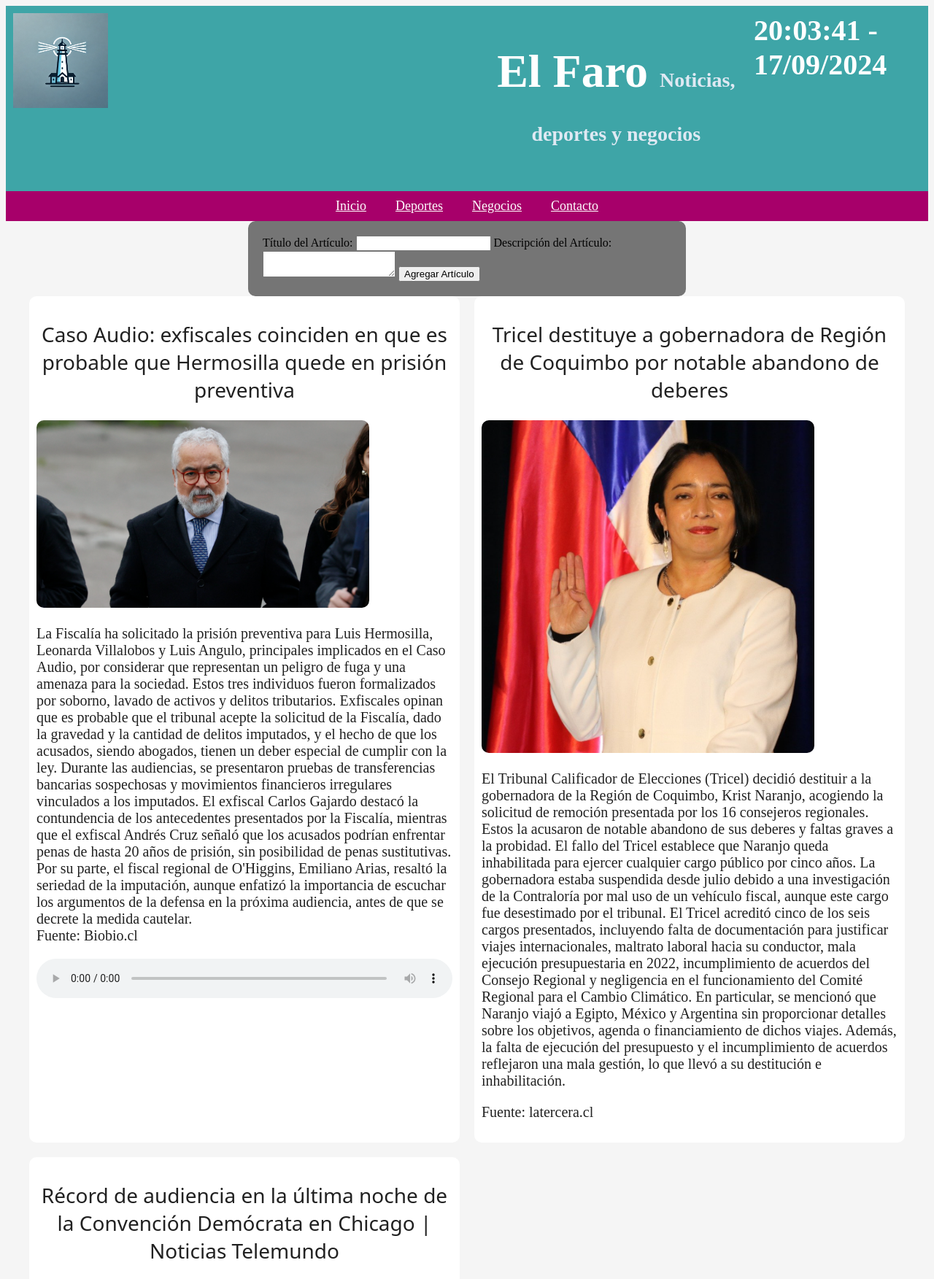
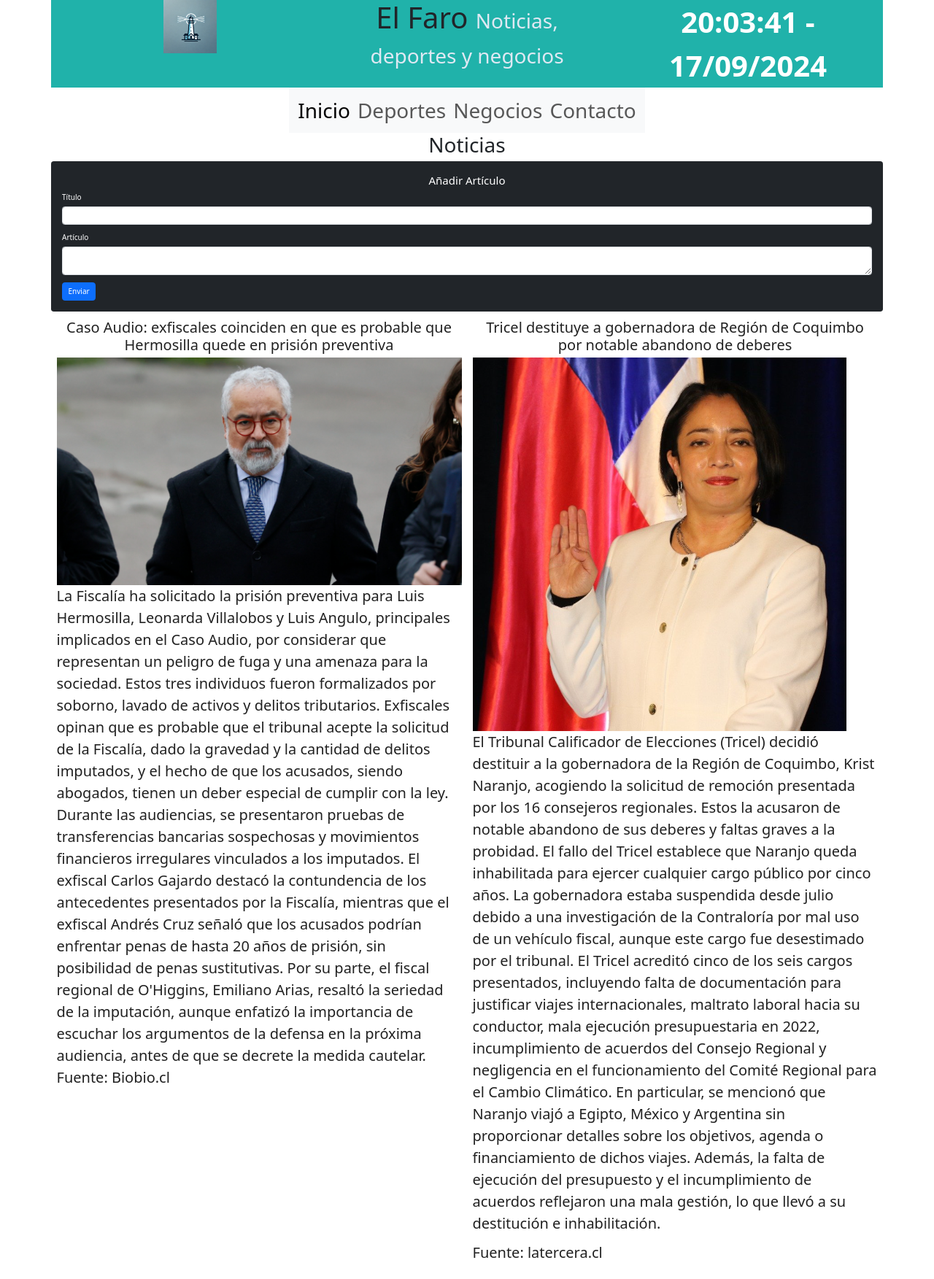
Before and after one commit to SinnsykFG/PRO301-Felipe_Gomez_S2, a PHP site: page / in a window 1280 px wide. Shown: the top 1753 px of the page at 73% size. Run offline with PHP 8.4, Linux system fonts and the light colour scheme; some web fonts are replaced.

Commit message:
Semana 5

```diff
--- a/Index.html
+++ b/Index.html
@@ -9,42 +9,71 @@
     <link href="https://fonts.googleapis.com/css2?family=Bungee+Tint&family=New+Amsterdam&display=swap" rel="stylesheet">
     <title>El Faro</title>
     <link rel="stylesheet" type="text/css" href="css/style.css">
+    <link href="https://cdn.jsdelivr.net/npm/bootstrap@5.3.3/dist/css/bootstrap.min.css" rel="stylesheet" integrity="sha384-QWTKZyjpPEjISv5WaRU9OFeRpok6YctnYmDr5pNlyT2bRjXh0JMhjY6hW+ALEwIH" crossorigin="anonymous">
 </head>
 <body onload="actReloj()">
-    <header class="header">
+    <header>
+        <div class="container text-center" style="background-color: lightseagreen">
+            <div class="row">
+              <div class="col-4">
                 <a href="index.html">
                     <img class="header-logo" src="img/El_faro.webp" alt="logo">
                 </a>
-        <h1>
-        El Faro <span>Noticias, deportes y negocios</span>
-        </h1>
+              </div>
+              <div class="col">
+                <h1 style="font-size: 4rem">El Faro <span>Noticias, deportes y negocios</span></h1>
+              </div>
+              <div class="col">
                 <div id="reloj"></div>
+              </div>
+            </div>
+        </div>
     </header>
 
     <div class="nav-bg">
-        <nav class="navegacion">
-            <a class="navegacion__enlace" href="index.html">Inicio</a>
-            <a class="navegacion__enlace" href="deportes.html">Deportes</a>
-            <a class="navegacion__enlace" href="negocios.html">Negocios</a>
-            <a class="navegacion__enlace" href="contacto.html">Contacto</a>
+        <nav class="navbar navbar-expand-lg bg-body-tertiary navbar" style="font-size: 2.8rem;">
+            <div class="container-fluid">
+              <div class="collapse navbar-collapse" id="navbarNavAltMarkup">
+                <div class="navbar-nav">
+                  <a class="nav-link active" aria-current="page" href="Index.html">Inicio</a>
+                  <a class="nav-link" href="deportes.html">Deportes</a>
+                  <a class="nav-link" href="negocios.html">Negocios</a>
+                  <a class="nav-link" href="contacto.html">Contacto</a>
+                </div>
+              </div>
+            </div>
           </nav>
     </div>
-    <form class="formulario">
-        <label for="title">Título del Artículo:</label>
-        <input type="text" id="title" name="title" required>
 
-        <label for="description">Descripción del Artículo:</label>
-        <textarea id="description" name="description" required></textarea>
 
-        <button type="submit">Agregar Artículo</button>
+
+    <main>
+    <div class="container">
+        <div class="row">
+            <h2 class="new-amsterdam" style="font-size: 2.8rem">Noticias</h2>
+        </div>
+        <div class="row">
+            <form class="formulario bg-dark text-white p-4 rounded">
+                <fieldset>
+                    <legend class="text-center">Añadir Artículo</legend>
+                    <div class="mb-3">
+                        <label for="nombre" class="form-label">Título</label>
+                        <input type="text" class="form-control input-text" id="nombre">
+                    </div>
+                    <div class="mb-3">
+                        <label for="mensaje" class="form-label">Artículo</label>
+                        <textarea class="form-control input-text" id="mensaje"></textarea>
+                    </div>
+                    <button type="submit" class="boton btn btn-primary">Enviar</button>
+                </fieldset>
             </form>
-    <main class="contenedor">
-        <div class="grid-noticias">
+        </div>
 
-            <div class="noticia">
+        <div class="row">
+            <div class="col noticia">
                 <h2 class="bungee-tint-regular">Caso Audio: exfiscales coinciden en que es probable que Hermosilla quede en prisión preventiva</h2>
-                <img class="img-noticia" src="img/hermosilla.jpg" alt="luis-hermosilla">
-                <p class="cuerpo-noticia">La Fiscalía ha solicitado la prisión preventiva para Luis Hermosilla, Leonarda Villalobos y Luis Angulo, principales implicados en el
+                <img src="img/hermosilla.jpg" alt="Hermosilla" class="img-fluid">
+            <p>La Fiscalía ha solicitado la prisión preventiva para Luis Hermosilla, Leonarda Villalobos y Luis Angulo, principales implicados en el
                 Caso Audio, por considerar que representan un peligro de fuga y una amenaza para la sociedad. Estos tres individuos fueron formalizados
                 por soborno, lavado de activos y delitos tributarios. Exfiscales opinan que es probable que el tribunal acepte la solicitud de la Fiscalía,
                 dado la gravedad y la cantidad de delitos imputados, y el hecho de que los acusados, siendo abogados, tienen un deber especial de cumplir
@@ -54,16 +83,12 @@
                 sustitutivas. Por su parte, el fiscal regional de O'Higgins, Emiliano Arias, resaltó la seriedad de la imputación, aunque enfatizó la
                 importancia de escuchar los argumentos de la defensa en la próxima audiencia, antes de que se decrete la medida cautelar. <br>Fuente: Biobio.cl</br>
             </p>
-                <audio controls class="audio-fiscal">
-                    <source src="audios/audio-fiscal.mp3" type="audio/mpeg">
-                    Su navegador no soporte archivos de audio.
-
         </div>
-
-                <div class="noticia">
+        <div class="col noticia">
             <h2 class="bungee-tint-regular">Tricel destituye a gobernadora de Región de Coquimbo por notable abandono de deberes</h2>
-                    <img class="img-noticia" src="img/kris-naranjo.png" alt="kris-naranjo">
-                    <p class="cuerpo-noticia">El Tribunal Calificador de Elecciones (Tricel) decidió destituir a la gobernadora de la Región de Coquimbo, Krist Naranjo, acogiendo
+            <img src="img/kris-naranjo.png" alt="Naranjo" class="img-fluid">
+            <p>
+                El Tribunal Calificador de Elecciones (Tricel) decidió destituir a la gobernadora de la Región de Coquimbo, Krist Naranjo, acogiendo
                 la solicitud de remoción presentada por los 16 consejeros regionales. Estos la acusaron de notable abandono de sus deberes y faltas
                 graves a la probidad. El fallo del Tricel establece que Naranjo queda inhabilitada para ejercer cualquier cargo público por cinco años.
                 La gobernadora estaba suspendida desde julio debido a una investigación de la Contraloría por mal uso de un vehículo fiscal, aunque
@@ -78,8 +103,13 @@
                 Fuente: latercera.cl
             </p>
 
+        </p>
     </div>
-                <div class="noticia">
+
+
+</div>
+<div class="row ">
+    <div class="col text-center noticia">
                 <h2 class="bungee-tint-regular">Récord de audiencia en la última noche de la Convención Demócrata en Chicago | Noticias Telemundo</h2>
                         <div class="cuerpo-noticia">
                             <iframe width="560" height="315" src="https://www.youtube.com/embed/Bx1MZLQan8g?si=aVhT7E3MTwot9nGA" title="YouTube video player" frameborder="0" allow="accelerometer; autoplay; clipboard-write; encrypted-media; gyroscope; picture-in-picture; web-share" referrerpolicy="strict-origin-when-cross-origin" allowfullscreen></iframe>
@@ -87,13 +117,14 @@
                         <p>Fuente: Noticias Telemundo</p>
                     </div>
                 </div>
-
-    </main>
+            </div>
+        </div>
         <script src="./js/script.js"></script>
     </body>
-<footer>
-    <div class="footer">
-        <p>El Faro - Todos los derechos reservados</p>
+</main>
+<footer class="footer text-center">
+    <div class="card text-bg-dark mb-3" style="max-width: 18rem;">
+        <h2><span>&copy;</span>El Faro - Todos los derechos reservados</h2>
     </div>
 </footer>
 
--- a/css/style.css
+++ b/css/style.css
@@ -1,4 +1,123 @@
-:root{
+
+    :root,
+[data-bs-theme=light] {
+  --bs-blue: #0d6efd;
+  --bs-indigo: #6610f2;
+  --bs-purple: #6f42c1;
+  --bs-pink: #d63384;
+  --bs-red: #dc3545;
+  --bs-orange: #fd7e14;
+  --bs-yellow: #ffc107;
+  --bs-green: #198754;
+  --bs-teal: #20c997;
+  --bs-cyan: #0dcaf0;
+  --bs-black: #000;
+  --bs-white: #fff;
+  --bs-gray: #6c757d;
+  --bs-gray-dark: #343a40;
+  --bs-gray-100: #f8f9fa;
+  --bs-gray-200: #e9ecef;
+  --bs-gray-300: #dee2e6;
+  --bs-gray-400: #ced4da;
+  --bs-gray-500: #adb5bd;
+  --bs-gray-600: #6c757d;
+  --bs-gray-700: #495057;
+  --bs-gray-800: #343a40;
+  --bs-gray-900: #212529;
+  --bs-primary: #0d6efd;
+  --bs-secondary: #6c757d;
+  --bs-success: #198754;
+  --bs-info: #0dcaf0;
+  --bs-warning: #ffc107;
+  --bs-danger: #dc3545;
+  --bs-light: #f8f9fa;
+  --bs-dark: #212529;
+  --bs-primary-rgb: 13, 110, 253;
+  --bs-secondary-rgb: 108, 117, 125;
+  --bs-success-rgb: 25, 135, 84;
+  --bs-info-rgb: 13, 202, 240;
+  --bs-warning-rgb: 255, 193, 7;
+  --bs-danger-rgb: 220, 53, 69;
+  --bs-light-rgb: 248, 249, 250;
+  --bs-dark-rgb: 33, 37, 41;
+  --bs-primary-text-emphasis: #052c65;
+  --bs-secondary-text-emphasis: #2b2f32;
+  --bs-success-text-emphasis: #0a3622;
+  --bs-info-text-emphasis: #055160;
+  --bs-warning-text-emphasis: #664d03;
+  --bs-danger-text-emphasis: #58151c;
+  --bs-light-text-emphasis: #495057;
+  --bs-dark-text-emphasis: #495057;
+  --bs-primary-bg-subtle: #cfe2ff;
+  --bs-secondary-bg-subtle: #e2e3e5;
+  --bs-success-bg-subtle: #d1e7dd;
+  --bs-info-bg-subtle: #cff4fc;
+  --bs-warning-bg-subtle: #fff3cd;
+  --bs-danger-bg-subtle: #f8d7da;
+  --bs-light-bg-subtle: #fcfcfd;
+  --bs-dark-bg-subtle: #ced4da;
+  --bs-primary-border-subtle: #9ec5fe;
+  --bs-secondary-border-subtle: #c4c8cb;
+  --bs-success-border-subtle: #a3cfbb;
+  --bs-info-border-subtle: #9eeaf9;
+  --bs-warning-border-subtle: #ffe69c;
+  --bs-danger-border-subtle: #f1aeb5;
+  --bs-light-border-subtle: #e9ecef;
+  --bs-dark-border-subtle: #adb5bd;
+  --bs-white-rgb: 255, 255, 255;
+  --bs-black-rgb: 0, 0, 0;
+  --bs-font-sans-serif: system-ui, -apple-system, "Segoe UI", Roboto, "Helvetica Neue", "Noto Sans", "Liberation Sans", Arial, sans-serif, "Apple Color Emoji", "Segoe UI Emoji", "Segoe UI Symbol", "Noto Color Emoji";
+  --bs-font-monospace: SFMono-Regular, Menlo, Monaco, Consolas, "Liberation Mono", "Courier New", monospace;
+  --bs-gradient: linear-gradient(180deg, rgba(255, 255, 255, 0.15), rgba(255, 255, 255, 0));
+  --bs-body-font-family: var(--bs-font-sans-serif);
+  --bs-body-font-size: 1rem;
+  --bs-body-font-weight: 400;
+  --bs-body-line-height: 1.5;
+  --bs-body-color: #212529;
+  --bs-body-color-rgb: 33, 37, 41;
+  --bs-body-bg: #fff;
+  --bs-body-bg-rgb: 255, 255, 255;
+  --bs-emphasis-color: #000;
+  --bs-emphasis-color-rgb: 0, 0, 0;
+  --bs-secondary-color: rgba(33, 37, 41, 0.75);
+  --bs-secondary-color-rgb: 33, 37, 41;
+  --bs-secondary-bg: #e9ecef;
+  --bs-secondary-bg-rgb: 233, 236, 239;
+  --bs-tertiary-color: rgba(33, 37, 41, 0.5);
+  --bs-tertiary-color-rgb: 33, 37, 41;
+  --bs-tertiary-bg: #f8f9fa;
+  --bs-tertiary-bg-rgb: 248, 249, 250;
+  --bs-heading-color: inherit;
+  --bs-link-color: #0d6efd;
+  --bs-link-color-rgb: 13, 110, 253;
+  --bs-link-decoration: underline;
+  --bs-link-hover-color: #0a58ca;
+  --bs-link-hover-color-rgb: 10, 88, 202;
+  --bs-code-color: #d63384;
+  --bs-highlight-color: #212529;
+  --bs-highlight-bg: #fff3cd;
+  --bs-border-width: 1px;
+  --bs-border-style: solid;
+  --bs-border-color: #dee2e6;
+  --bs-border-color-translucent: rgba(0, 0, 0, 0.175);
+  --bs-border-radius: 0.375rem;
+  --bs-border-radius-sm: 0.25rem;
+  --bs-border-radius-lg: 0.5rem;
+  --bs-border-radius-xl: 1rem;
+  --bs-border-radius-xxl: 2rem;
+  --bs-border-radius-2xl: var(--bs-border-radius-xxl);
+  --bs-border-radius-pill: 50rem;
+  --bs-box-shadow: 0 0.5rem 1rem rgba(0, 0, 0, 0.15);
+  --bs-box-shadow-sm: 0 0.125rem 0.25rem rgba(0, 0, 0, 0.075);
+  --bs-box-shadow-lg: 0 1rem 3rem rgba(0, 0, 0, 0.175);
+  --bs-box-shadow-inset: inset 0 1px 2px rgba(0, 0, 0, 0.075);
+  --bs-focus-ring-width: 0.25rem;
+  --bs-focus-ring-opacity: 0.25;
+  --bs-focus-ring-color: rgba(13, 110, 253, 0.25);
+  --bs-form-valid-color: #198754;
+  --bs-form-valid-border-color: #198754;
+  --bs-form-invalid-color: #dc3545;
+  --bs-form-invalid-border-color: #dc3545;
   --blanco: #ffffff;
   --oscuro: #212121;
   --primario: #068d90c2;
@@ -8,6 +127,7 @@
   --darkergrey: #333333;
   --fuente-titulos: "bungee", cursive;
   --fuente-texto: "new-amsterdam", sans-serif;
+
 }
 
 /* Globales */
@@ -21,8 +141,7 @@ html{
 }
 
 .header{
-    display: flex;
-    justify-content: left;
+
     background-color: var(--primario);
     color: var(--blanco);
     padding: 1rem;
@@ -71,18 +190,22 @@ span{
     color: var(--grisClaro);
 }
 
-.contenedor{
-    max-width: 120rem;
+.container{
     margin: 0 auto;
-
+}
+.nav-bg{
+    display: flex;
+    justify-content: center;
 }
 
-.navegacion{
+/*.navegacion{
     background-color: var(--secundario);
     display: flex;
-    justify-content: center;
+    justify-content: space-evenly;
     padding: 1rem;
 }
+
+*/
 .navegacion__enlace{
     color: var(--blanco);
     font-weight: lighter;
@@ -99,7 +222,7 @@ span{
     font-weight: bolder;
 
 }
-
+/*
 
 @media screen and (max-width: 768px) {
     .navegacion-principal{
@@ -123,7 +246,7 @@ span{
     }
 
 }
-
+*/
 .noticia, .deporte{
     background-color: var(--blanco);
     padding: 1rem;
@@ -138,7 +261,7 @@ span{
         color: var(--blanco);
     }
 }
-
+/*
 
 .img-noticia{
     width: 80%;
@@ -213,7 +336,7 @@ span{
     }
 
 }
-
+*/
 .new-amsterdam-regular {
     font-family: "New Amsterdam", system-ui;
     font-weight: 400;
@@ -227,18 +350,17 @@ span{
   }
 
 footer{
-    background-color: #c9d2d0;
-    color: #31231e;
-    text-align: center;
+    background-color: #9c1c58;
+    align-items: center;
     padding: 1rem;
     font-size: 1.6rem;
 }
 
 /* Contacto */
 
-.formulario {
+/*.formulario {
     background-color: var(--gris);
-    width: min( 60rem, 100% ); /** Utilizar el valor más pequeño **/
+    width: min( 60rem, 100% );
     margin: 0 auto;
     padding: 2rem;
     border-radius: 1rem;
@@ -301,3 +423,4 @@ footer{
     cursor: pointer;
     transition: background-color .3s;
 }
+*/
```
Also changed, not shown: contacto.html (+44 -40 lines), deportes.html (+62 -31 lines), negocios.html (+59 -27 lines). Lines whose indentation alone changed are shown as unchanged.
